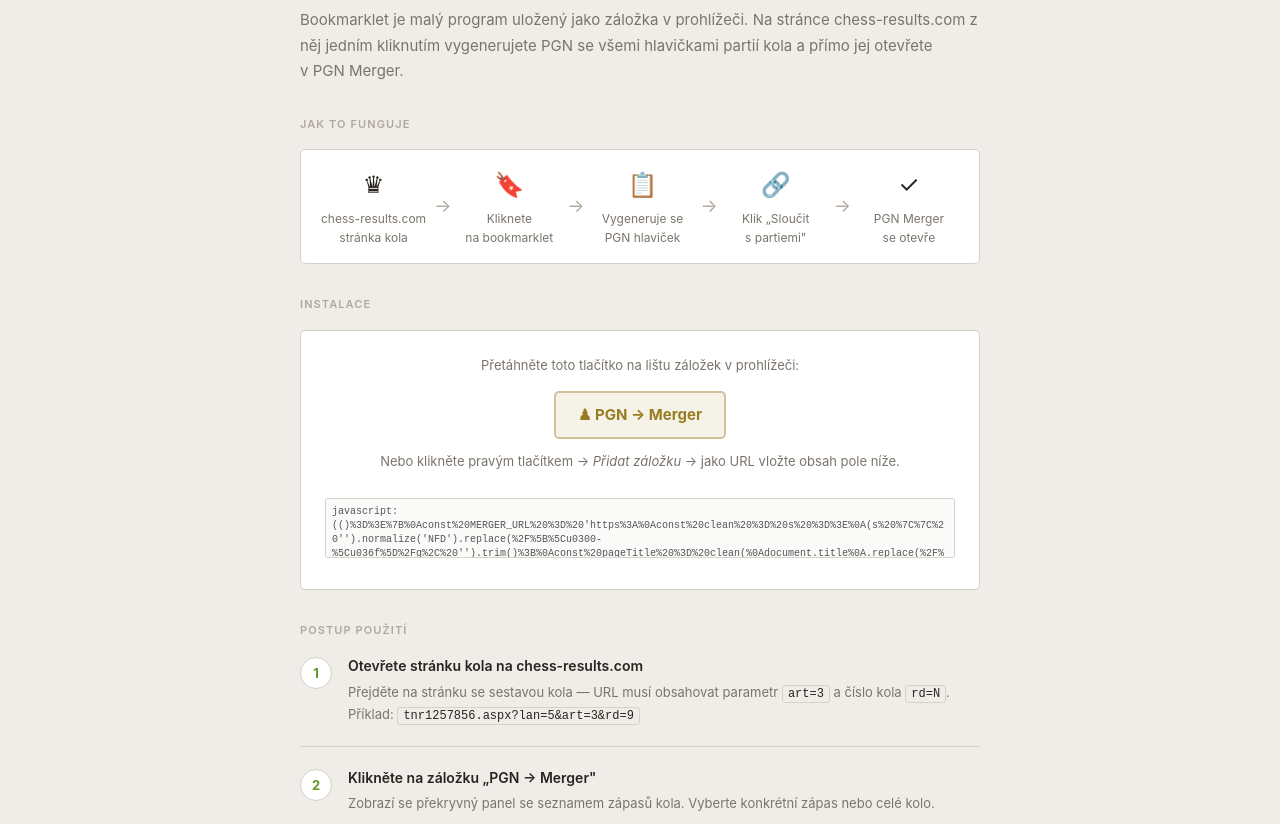
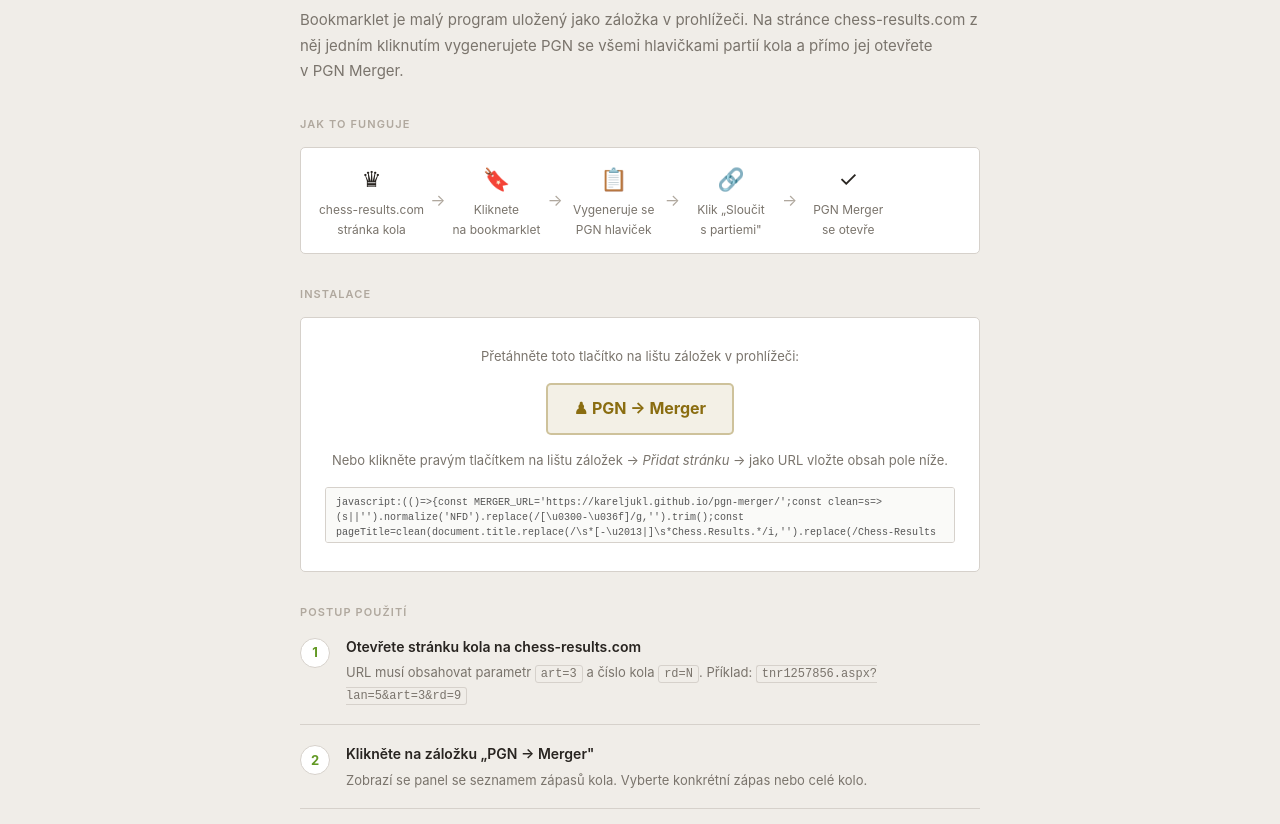
Before and after one commit to kareljukl/pgn-merger, a plain HTML site: page bookmarklet.html in a window 1280 px wide. Shown: the part 122-946 px from the top of the page. Drawn offline with Linux system fonts and the light colour scheme.

Commit message:
Add files via upload

```diff
--- a/bookmarklet.html
+++ b/bookmarklet.html
@@ -6,7 +6,6 @@
 <title>Instalace bookmarkletu – PGN Merger</title>
 <style>
 *, *::before, *::after { box-sizing: border-box; margin: 0; padding: 0; }
-
 :root {
   --bg:      #f0ede8;
   --surface: #ffffff;
@@ -16,202 +15,97 @@
   --dim:     #b0a89e;
   --accent:  #629924;
   --acc-bg:  rgba(98,153,36,.10);
-  --gold:    #9a7c20;
-  --gold-bg: rgba(154,124,32,.10);
+  --gold:    #8a6d10;
+  --gold-bg: rgba(138,109,16,.10);
+  --gold-bdr:rgba(138,109,16,.35);
   --mono:    'Courier New', monospace;
   --r:       5px;
   --max:     720px;
 }
-
 body {
   font-family: -apple-system, BlinkMacSystemFont, 'Segoe UI', sans-serif;
-  font-size: 14px;
-  line-height: 1.6;
-  background: var(--bg);
-  color: var(--text);
+  font-size: 14px; line-height: 1.6;
+  background: var(--bg); color: var(--text);
 }
-
 header {
-  background: var(--surface);
-  border-bottom: 1px solid var(--border);
-  padding: 0 20px;
-  height: 48px;
-  display: flex;
-  align-items: center;
-  gap: 12px;
+  background: var(--surface); border-bottom: 1px solid var(--border);
+  padding: 0 20px; height: 48px; display: flex; align-items: center; gap: 12px;
 }
 header h1 { font-size: 16px; font-weight: 700; }
 header h1 span { color: var(--accent); }
-header a {
-  margin-left: auto;
-  font-size: 12px;
-  color: var(--muted);
-  text-decoration: none;
+header a { margin-left: auto; font-size: 12px; color: var(--muted); text-decoration: none; }
+header a:hover { color: var(--accent); }
+main { max-width: var(--max); margin: 0 auto; padding: 36px 20px 60px; }
+h2 { font-size: 22px; font-weight: 700; margin-bottom: 10px; letter-spacing: -.02em; }
+.lead { font-size: 15px; color: var(--muted); margin-bottom: 32px; line-height: 1.7; }
+
+.bm-box {
+  background: var(--surface); border: 1px solid var(--border);
+  border-radius: var(--r); padding: 28px 24px; margin-bottom: 32px; text-align: center;
 }
-header a:hover { color: var(--accent); }
+.bm-box p { font-size: 13px; color: var(--muted); margin-bottom: 16px; }
 
-main {
-  max-width: var(--max);
-  margin: 0 auto;
-  padding: 36px 20px 60px;
+.bm-link {
+  display: inline-block; padding: 11px 26px;
+  background: var(--gold-bg); border: 2px solid var(--gold-bdr);
+  border-radius: var(--r); color: var(--gold); font-weight: 700; font-size: 16px;
+  text-decoration: none; cursor: grab; user-select: none;
+  transition: background .12s, border-color .12s;
+}
+.bm-link:hover  { background: rgba(138,109,16,.18); border-color: rgba(138,109,16,.55); }
+.bm-link:active { cursor: grabbing; }
+.bm-link.loading { opacity: .45; cursor: wait; pointer-events: none; }
+.bm-link.error   { border-color: #c0392b; color: #c0392b; background: #fdf0ee; cursor: not-allowed; pointer-events: none; }
+
+.bm-note { margin-top: 14px; font-size: 12px; color: var(--dim); line-height: 1.7; }
+#bm-code {
+  display: block; width: 100%; height: 56px; margin-top: 12px;
+  font-family: var(--mono); font-size: 10px;
+  border: 1px solid var(--border); border-radius: 3px; padding: 7px 10px;
+  background: #fafaf8; color: #555; resize: none; line-height: 1.5;
 }
 
-h2 {
-  font-size: 22px;
-  font-weight: 700;
-  margin-bottom: 10px;
-  letter-spacing: -.02em;
+.flow {
+  display: flex; align-items: center; gap: 6px;
+  background: var(--surface); border: 1px solid var(--border);
+  border-radius: var(--r); padding: 14px 18px; margin-bottom: 32px; flex-wrap: wrap;
 }
+.flow-item { text-align: center; font-size: 12px; min-width: 90px; }
+.flow-icon  { font-size: 22px; display: block; margin-bottom: 3px; }
+.flow-label { color: var(--muted); line-height: 1.3; }
+.flow-arrow { color: var(--dim); font-size: 16px; flex-shrink: 0; }
 
-.lead {
-  font-size: 15px;
-  color: var(--muted);
-  margin-bottom: 32px;
-  line-height: 1.7;
-}
-
-/* ── Bookmarklet box ────────────────────────────────────────────── */
-.bm-box {
-  background: var(--surface);
-  border: 1px solid var(--border);
-  border-radius: var(--r);
-  padding: 24px;
-  margin-bottom: 32px;
-  text-align: center;
-}
-
-.bm-box p {
-  font-size: 13px;
-  color: var(--muted);
-  margin-bottom: 16px;
-}
-
-.bm-link {
-  display: inline-block;
-  padding: 10px 22px;
-  background: var(--gold-bg);
-  border: 2px solid rgba(154,124,32,.4);
-  border-radius: var(--r);
-  color: var(--gold);
-  font-weight: 700;
-  font-size: 15px;
-  text-decoration: none;
-  cursor: grab;
-  transition: background .12s, border-color .12s;
-  user-select: none;
-}
-.bm-link:hover { background: rgba(154,124,32,.18); border-color: rgba(154,124,32,.6); }
-.bm-link:active { cursor: grabbing; }
-
-.bm-note {
-  margin-top: 12px;
-  font-size: 12px;
-  color: var(--dim);
-}
-
-/* ── Steps ──────────────────────────────────────────────────────── */
 .steps { counter-reset: step; margin-bottom: 32px; }
 .step {
-  display: flex;
-  gap: 16px;
-  margin-bottom: 20px;
-  padding-bottom: 20px;
-  border-bottom: 1px solid var(--border);
+  display: flex; gap: 16px;
+  margin-bottom: 18px; padding-bottom: 18px; border-bottom: 1px solid var(--border);
 }
 .step:last-child { border-bottom: none; }
-
 .step-num {
-  counter-increment: step;
-  width: 32px;
-  height: 32px;
-  flex-shrink: 0;
-  background: var(--surface);
-  border: 1px solid var(--border);
-  border-radius: 50%;
-  display: flex;
-  align-items: center;
-  justify-content: center;
-  font-weight: 700;
-  font-size: 13px;
-  color: var(--accent);
-  margin-top: 2px;
+  counter-increment: step; width: 30px; height: 30px; flex-shrink: 0;
+  background: var(--surface); border: 1px solid var(--border); border-radius: 50%;
+  display: flex; align-items: center; justify-content: center;
+  font-weight: 700; font-size: 13px; color: var(--accent); margin-top: 2px;
 }
 .step-num::before { content: counter(step); }
-
 .step-body h3 { font-size: 14px; font-weight: 600; margin-bottom: 4px; }
 .step-body p  { font-size: 13px; color: var(--muted); }
-.step-body code {
-  font-family: var(--mono);
-  font-size: 12px;
-  background: #f0ede8;
-  border: 1px solid var(--border);
-  padding: 1px 5px;
-  border-radius: 3px;
-  color: var(--text);
+code {
+  font-family: var(--mono); font-size: 12px;
+  background: #f0ede8; border: 1px solid var(--border); padding: 1px 5px; border-radius: 3px;
 }
-
-/* ── Workflow diagram ───────────────────────────────────────────── */
-.flow {
-  display: flex;
-  align-items: center;
-  gap: 8px;
-  background: var(--surface);
-  border: 1px solid var(--border);
-  border-radius: var(--r);
-  padding: 16px 20px;
-  margin-bottom: 32px;
-  flex-wrap: wrap;
-}
-.flow-item {
-  text-align: center;
-  font-size: 12px;
-  min-width: 100px;
-}
-.flow-icon {
-  font-size: 24px;
-  display: block;
-  margin-bottom: 4px;
-}
-.flow-label { color: var(--muted); line-height: 1.3; }
-.flow-arrow {
-  color: var(--dim);
-  font-size: 18px;
-  flex-shrink: 0;
-}
-
-/* ── Info box ───────────────────────────────────────────────────── */
 .info-box {
-  background: var(--acc-bg);
-  border: 1px solid rgba(98,153,36,.25);
-  border-radius: var(--r);
-  padding: 14px 18px;
-  font-size: 13px;
-  color: var(--text);
-  line-height: 1.7;
+  background: var(--acc-bg); border: 1px solid rgba(98,153,36,.25);
+  border-radius: var(--r); padding: 14px 18px; font-size: 13px; line-height: 1.7;
 }
 .info-box strong { color: var(--accent); }
-
-hr {
-  border: none;
-  border-top: 1px solid var(--border);
-  margin: 36px 0;
+.section-title {
+  font-size: 11px; font-weight: 600; letter-spacing: .1em;
+  text-transform: uppercase; color: var(--dim); margin-bottom: 14px;
 }
-
-.section-title {
-  font-size: 11px;
-  font-weight: 600;
-  letter-spacing: .1em;
-  text-transform: uppercase;
-  color: var(--dim);
-  margin-bottom: 16px;
-}
-
 footer {
-  text-align: center;
-  padding: 24px;
-  font-size: 12px;
-  color: var(--dim);
-  border-top: 1px solid var(--border);
+  text-align: center; padding: 24px; font-size: 12px;
+  color: var(--dim); border-top: 1px solid var(--border);
 }
 footer a { color: var(--accent); text-decoration: none; }
 </style>
@@ -232,145 +126,76 @@
     se všemi hlavičkami partií kola a přímo jej otevřete v&nbsp;PGN Merger.
   </p>
 
-  <!-- WORKFLOW -->
   <p class="section-title">Jak to funguje</p>
   <div class="flow">
-    <div class="flow-item">
-      <span class="flow-icon">♛</span>
-      <span class="flow-label">chess-results.com<br>stránka kola</span>
-    </div>
+    <div class="flow-item"><span class="flow-icon">♛</span><span class="flow-label">chess-results.com<br>stránka kola</span></div>
     <span class="flow-arrow">→</span>
-    <div class="flow-item">
-      <span class="flow-icon">🔖</span>
-      <span class="flow-label">Kliknete<br>na bookmarklet</span>
-    </div>
+    <div class="flow-item"><span class="flow-icon">🔖</span><span class="flow-label">Kliknete<br>na bookmarklet</span></div>
     <span class="flow-arrow">→</span>
-    <div class="flow-item">
-      <span class="flow-icon">📋</span>
-      <span class="flow-label">Vygeneruje se<br>PGN hlaviček</span>
-    </div>
+    <div class="flow-item"><span class="flow-icon">📋</span><span class="flow-label">Vygeneruje se<br>PGN hlaviček</span></div>
     <span class="flow-arrow">→</span>
-    <div class="flow-item">
-      <span class="flow-icon">🔗</span>
-      <span class="flow-label">Klik „Sloučit<br>s partiemi"</span>
-    </div>
+    <div class="flow-item"><span class="flow-icon">🔗</span><span class="flow-label">Klik „Sloučit<br>s partiemi"</span></div>
     <span class="flow-arrow">→</span>
-    <div class="flow-item">
-      <span class="flow-icon">✓</span>
-      <span class="flow-label">PGN Merger<br>se otevře</span>
-    </div>
+    <div class="flow-item"><span class="flow-icon">✓</span><span class="flow-label">PGN Merger<br>se otevře</span></div>
   </div>
 
-  <!-- BOOKMARKLET LINK -->
   <p class="section-title">Instalace</p>
   <div class="bm-box">
     <p>Přetáhněte toto tlačítko na lištu záložek v&nbsp;prohlížeči:</p>
-    <a class="bm-link" id="bm-anchor" href="#" title="PGN Merger – chess-results">
-      ♟ PGN → Merger
-    </a>
+    <a class="bm-link loading" id="bm-anchor" href="#">♟ PGN → Merger</a>
     <p class="bm-note">
-      Nebo klikněte pravým tlačítkem → <em>Přidat záložku</em> →
+      Nebo klikněte pravým tlačítkem na lištu záložek → <em>Přidat stránku</em> →
       jako URL vložte obsah pole níže.
     </p>
-    <textarea id="bm-code" readonly
-      style="width:100%;height:60px;margin-top:10px;font-family:monospace;font-size:10px;
-             border:1px solid var(--border);border-radius:3px;padding:6px;resize:none;
-             background:#fafaf8;color:#555;line-height:1.4"
-      spellcheck="false"></textarea>
+    <textarea id="bm-code" readonly spellcheck="false">Načítám…</textarea>
   </div>
 
-  <!-- STEP BY STEP -->
   <p class="section-title">Postup použití</p>
   <div class="steps">
     <div class="step">
       <div class="step-num"></div>
       <div class="step-body">
         <h3>Otevřete stránku kola na chess-results.com</h3>
-        <p>
-          Přejděte na stránku se sestavou kola — URL musí obsahovat parametr
-          <code>art=3</code> a číslo kola <code>rd=N</code>.
-          Příklad: <code>tnr1257856.aspx?lan=5&amp;art=3&amp;rd=9</code>
-        </p>
+        <p>URL musí obsahovat parametr <code>art=3</code> a číslo kola <code>rd=N</code>.
+        Příklad: <code>tnr1257856.aspx?lan=5&amp;art=3&amp;rd=9</code></p>
       </div>
     </div>
     <div class="step">
       <div class="step-num"></div>
       <div class="step-body">
         <h3>Klikněte na záložku „PGN → Merger"</h3>
-        <p>
-          Zobrazí se překryvný panel se seznamem zápasů kola.
-          Vyberte konkrétní zápas nebo celé kolo.
-        </p>
+        <p>Zobrazí se panel se seznamem zápasů kola. Vyberte konkrétní zápas nebo celé kolo.</p>
       </div>
     </div>
     <div class="step">
       <div class="step-num"></div>
       <div class="step-body">
         <h3>Nastavte název soutěže a vygenerujte PGN</h3>
-        <p>
-          Zkontrolujte předvyplněný název soutěže, zaškrtněte volby
-          a klikněte <em>Generovat PGN</em>.
-          Vygenerované PGN obsahuje všechny hlavičky partií (jména, ELO, týmy, výsledky).
-        </p>
+        <p>Zkontrolujte předvyplněný název soutěže a klikněte <em>Generovat PGN</em>.
+        Vygenerované PGN obsahuje hlavičky všech partií (jména, ELO, týmy, výsledky).</p>
       </div>
     </div>
     <div class="step">
       <div class="step-num"></div>
       <div class="step-body">
         <h3>Klikněte „Sloučit s partiemi (PGN Merger)"</h3>
-        <p>
-          PGN se zakóduje a v novém okně se otevře PGN Merger
-          s hlavičkami předvyplněnými v&nbsp;levém panelu.
-          Do pravého panelu pak přidejte PGN se zahranými tahy.
-        </p>
+        <p>PGN se zakóduje a v novém okně se otevře PGN Merger s hlavičkami předvyplněnými vlevo.
+        Do pravého panelu přidejte PGN se zahranými tahy.</p>
       </div>
     </div>
     <div class="step">
       <div class="step-num"></div>
       <div class="step-body">
         <h3>Sloučte a stáhněte výsledné PGN</h3>
-        <p>
-          Seřaďte partie vpravo přetažením tak, aby odpovídaly pořadí vlevo.
-          Klikněte <em>Zkopíruj hlavičky</em>, zkontrolujte výsledek a stáhněte soubor.
-        </p>
+        <p>Seřaďte partie vpravo přetažením, klikněte <em>Zkopíruj hlavičky</em>
+        a stáhněte soubor.</p>
       </div>
     </div>
   </div>
 
-  <!-- INFO BOX -->
   <div class="info-box">
     <strong>Kompatibilní prohlížeče:</strong> Chrome, Firefox, Edge, Safari (desktop).
     Bookmarklet je testován na chess-results.com s jazykem <strong>CZE</strong> (lan=5).
-    Pro jiné jazykové verze stránky nemusí detekce záhlaví zápasů fungovat správně.
-  </div>
-
-  <hr>
-
-  <p class="section-title">Ruční instalace (alternativa)</p>
-  <div class="steps">
-    <div class="step">
-      <div class="step-num"></div>
-      <div class="step-body">
-        <h3>Zobrazte lištu záložek</h3>
-        <p>Chrome/Edge: <code>Ctrl+Shift+B</code> &nbsp;|&nbsp; Firefox: <code>Ctrl+B</code></p>
-      </div>
-    </div>
-    <div class="step">
-      <div class="step-num"></div>
-      <div class="step-body">
-        <h3>Přidejte novou záložku</h3>
-        <p>Klikněte pravým tlačítkem na lištu záložek → <em>Přidat stránku</em>
-        nebo <em>Nová záložka</em>.</p>
-      </div>
-    </div>
-    <div class="step">
-      <div class="step-num"></div>
-      <div class="step-body">
-        <h3>Jako URL vložte kód z pole výše</h3>
-        <p>Zkopírujte celý text z textového pole (začíná <code>javascript:</code>)
-        a vložte jej do pole URL nové záložky. Jako název nastavte např. <em>PGN → Merger</em>.</p>
-      </div>
-    </div>
   </div>
 
 </main>
@@ -381,41 +206,36 @@
 </footer>
 
 <script>
-// Inject minified bookmarklet code into the page
-// The full source is chess-results-pgn.js — this is the inline version for the install page.
-// We load it from the same directory and set it as href on the anchor.
-
-(async function() {
-  // Try to load the bookmarklet source from the same directory
+// Načte hotový minifikovaný soubor chess-results-pgn.min.js ze stejného adresáře.
+// Funguje na GitHub Pages (same-origin fetch). Lokálně je třeba spustit přes server,
+// ne přes file:// (Chrome blokuje fetch na file://).
+(async () => {
   const anchor   = document.getElementById('bm-anchor');
   const textarea = document.getElementById('bm-code');
 
   try {
-    const resp = await fetch('chess-results-pgn.js');
-    if (!resp.ok) throw new Error('not found');
-    let code = await resp.text();
+    const resp = await fetch('chess-results-pgn.min.js');
+    if (!resp.ok) throw new Error('HTTP ' + resp.status);
 
-    // Basic minification: strip comments, collapse whitespace
-    // (keeps the code functional even without a build step)
-    code = code
-      .replace(/^javascript:/, '')
-      .replace(/\/\*[\s\S]*?\*\//g, '')   // block comments
-      .replace(/\/\/.*/g, '')             // line comments
-      .replace(/\n\s*/g, '\n')
-      .replace(/\n+/g, '\n')
-      .trim();
+    let code = (await resp.text()).trim();
 
-    const bm = 'javascript:' + encodeURIComponent(code);
-    anchor.href   = bm;
-    textarea.value = bm;
+    // Přidej prefix javascript: pokud tam ještě není
+    if (!code.startsWith('javascript:')) {
+      code = 'javascript:' + code;
+    }
 
-  } catch (e) {
-    // Fallback: show a placeholder message
-    anchor.href = '#';
-    anchor.style.opacity = '.4';
-    anchor.style.cursor  = 'not-allowed';
-    textarea.value = '// Soubor chess-results-pgn.js nebyl nalezen.\n// Ujistete se, ze oba soubory jsou ve stejnem adresari.';
-    textarea.style.color = '#a04030';
+    anchor.href = code;
+    anchor.classList.remove('loading');
+    textarea.value = code;
+
+  } catch (err) {
+    anchor.textContent = '⚠ Soubor nenalezen';
+    anchor.classList.remove('loading');
+    anchor.classList.add('error');
+    textarea.value =
+      'Chyba: chess-results-pgn.min.js nebyl nalezen.\n' +
+      'Ujistěte se, že soubor je ve stejném adresáři jako bookmarklet.html.\n' +
+      'Poznámka: lokálně musí stránka běžet přes HTTP server (ne file://).';
   }
 })();
 </script>
--- a/chess-results-pgn.js
+++ b/chess-results-pgn.js
@@ -164,7 +164,7 @@
       overlay.appendChild(lbl);
       return chk;
     };
-    const chkTeams = mkChk('Zahrnout nazvy druzstev do tagu Event', true);
+    const chkTeams = mkChk('Zahrnout nazvy druzstev do tagu Event', false);
 
     const hint = el('p', 'color:#aaa;font-size:13px;margin:4px 0 18px');
     const updHint = () => {
```
Also changed, not shown: chess-results-pgn.min.js (added).
